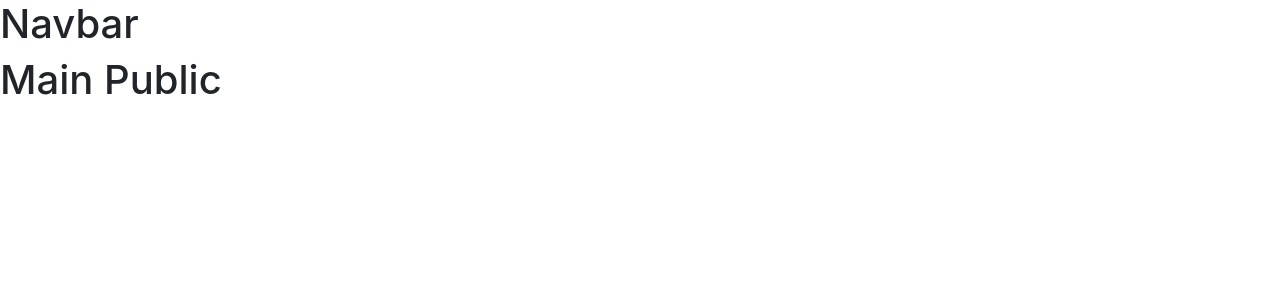
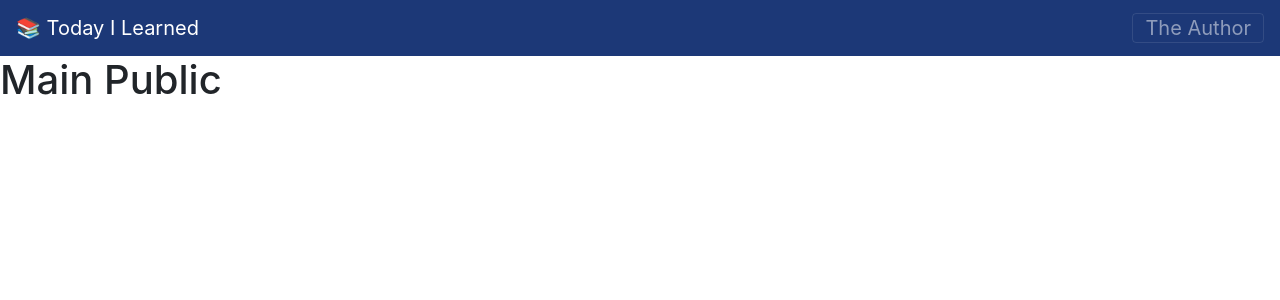
Before and after one commit to Abdo-A/today-i-learned, a React (Create React App) app: page / in a window 1280 px wide. Shown: the top 300 px of the page. Built offline with nearby package versions, Linux system fonts and the light colour scheme.

Commit message:
Create basic navbar

```diff
--- a/public/index.html
+++ b/public/index.html
@@ -19,7 +19,7 @@
 
     <link rel="manifest" href="%PUBLIC_URL%/manifest.json" />
 
-    <title>React App</title>
+    <title>Today I Learned</title>
   </head>
   <body>
     <noscript>You need to enable JavaScript to run this app.</noscript>
--- /dev/null
+++ b/src/assets/style/base.js
@@ -0,0 +1,3 @@
+export const colors = {
+  main: 'rgb(28, 56, 119)'
+};
--- a/src/components/Navbar/Navbar.js
+++ b/src/components/Navbar/Navbar.js
@@ -1,11 +1,43 @@
+import React from 'react';
 import PropTypes from 'prop-types';
-import React from 'react';
+import { colors } from '../../assets/style/base';
 
 const Navbar = (props) => {
   return (
-    <div>
-      <h1>Navbar</h1>
-    </div>
+    <nav
+      className="navbar sticky-top navbar-dark "
+      style={{ background: colors.main }}
+    >
+      <div className="navbar-brand">
+        <span role="img" aria-label="book">
+          📚{' '}
+        </span>
+        Today I Learned
+      </div>
+      <button
+        className="navbar-toggler"
+        data-toggle="collapse"
+        data-target="#navigation"
+      >
+        The Author
+      </button>
+      <div className="collapse navbar-collapse" id="navigation">
+        <nav className="navbar-nav" />
+        <form className="form-inline">
+          <div className="form-group m-2">
+            <input type="email" placeholder="Email" className="form-control" />
+          </div>
+          <div className="form-group m-2">
+            <input
+              type="password"
+              placeholder="Password"
+              className="form-control"
+            />
+          </div>
+          <input type="submit" value="Enter" className="btn btn-primary" />
+        </form>
+      </div>
+    </nav>
   );
 };
 
--- a/src/index.js
+++ b/src/index.js
@@ -1,12 +1,18 @@
+import { BrowserRouter } from 'react-router-dom';
 import React from 'react';
 import ReactDOM from 'react-dom';
+
+import * as serviceWorker from './serviceWorker';
+import App from './App';
+
 import './index.css';
-import App from './App';
-import * as serviceWorker from './serviceWorker';
 
-ReactDOM.render(<App />, document.getElementById('root'));
+const app = (
+  <BrowserRouter>
+    <App />
+  </BrowserRouter>
+);
 
-// If you want your app to work offline and load faster, you can change
-// unregister() to register() below. Note this comes with some pitfalls.
-// Learn more about service workers: http://bit.ly/CRA-PWA
+ReactDOM.render(app, document.getElementById('root'));
+
 serviceWorker.unregister();
```
Also changed, not shown: 1 other file (tests, documents, lock files or other folders).
